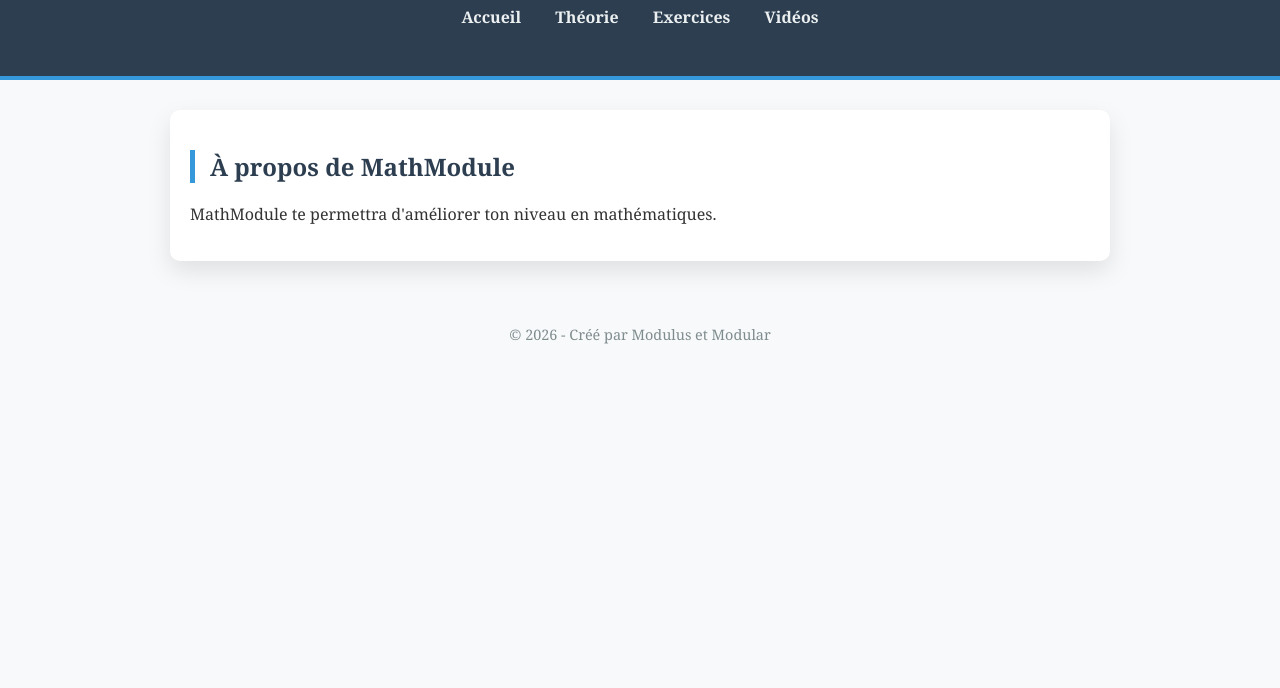
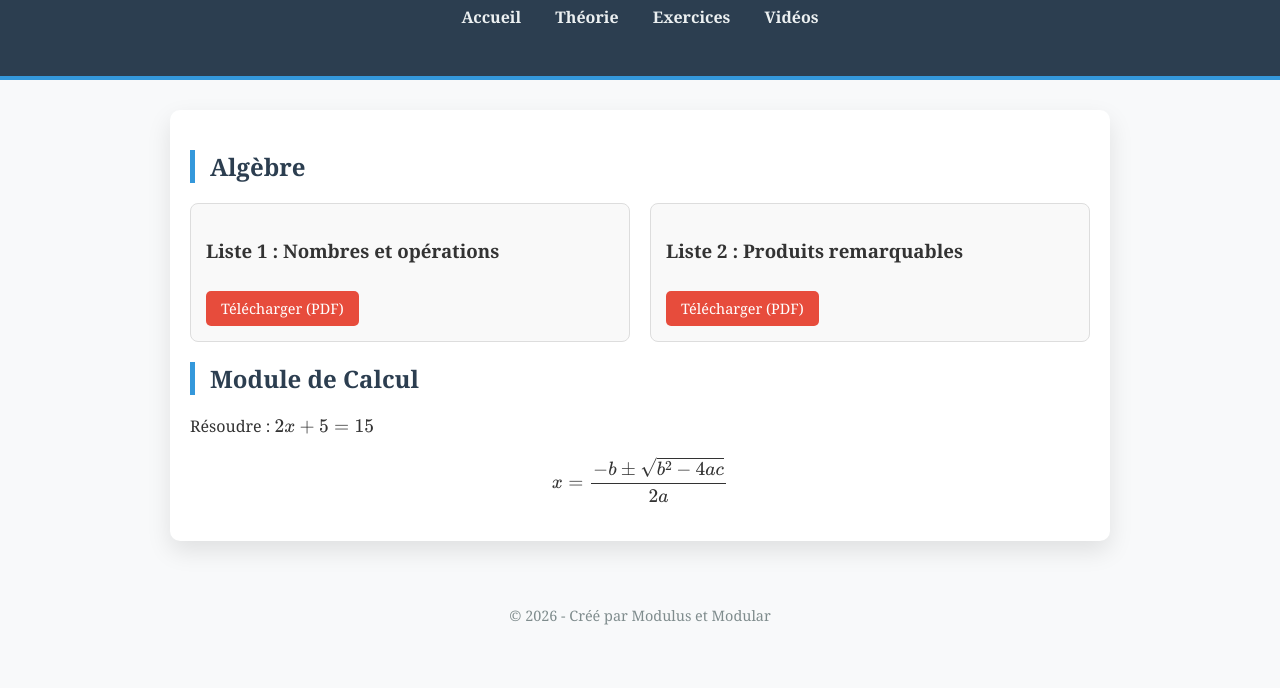
Before and after one commit to Lsim08/SiteMathModule, a plain HTML site: page exercices.html in a window 1280 px wide. Shown: the part 112-800 px from the top of the page. Drawn offline with nearby package versions, Linux system fonts and the light colour scheme.

Commit message:
Update title and content for exercices.html

```diff
--- a/exercices.html
+++ b/exercices.html
@@ -3,17 +3,19 @@
 <head>
     <meta charset="UTF-8">
     <meta name="viewport" content="width=device-width, initial-scale=1.0">
-    <title>Math Module - Accueil</title>
+    <title>Math Module - Exercices</title>
     <link rel="stylesheet" href="style.css">
+    <script src="https://polyfill.io/v3/polyfill.min.js?features=es6"></script>
+    <script id="MathJax-script" async src="https://cdn.jsdelivr.net/npm/mathjax@3/es5/tex-mml-chtml.js"></script>
 </head>
 <body>
 
     <header>
-        <h1>Bienvenue sur MathModule</h1>
+        <h1>Math Module : Exercices</h1>
         <nav>
             <ul>
                 <li><a href="index.html">Accueil</a></li>
-                <li><a href="theorie.html">Théorie</a></li>
+                <li><a href="#">Théorie</a></li>
                 <li><a href="exercices.html">Exercices</a></li>
                 <li><a href="videos.html">Vidéos</a></li>
             </ul>
@@ -22,8 +24,23 @@
 
     <main>
         <section class="content">
-            <h2>À propos de MathModule</h2>
-            <p>MathModule te permettra d'améliorer ton niveau en mathématiques.</p>
+            <h2>Algèbre</h2>
+            <div class="pdf-container">
+                <div class="pdf-card">
+                    <h3>Liste 1 : Nombres et opérations</h3>
+                    <a href="pdfs/liste1.pdf" class="btn-download" download>Télécharger (PDF)</a>
+                </div>
+                <div class="pdf-card">
+                    <h3>Liste 2 : Produits remarquables</h3>
+                    <a href="pdfs/liste2.pdf" class="btn-download" download>Télécharger (PDF)</a>
+                </div>
+            </div>
+        </section>
+
+        <section class="exercises">
+            <h2>Module de Calcul</h2>
+            <p>Résoudre : \( 2x + 5 = 15 \)</p>
+            <p> \[ x = \frac{-b \pm \sqrt{b^2 - 4ac}}{2a} \] </p>
         </section>
     </main>
 
```
